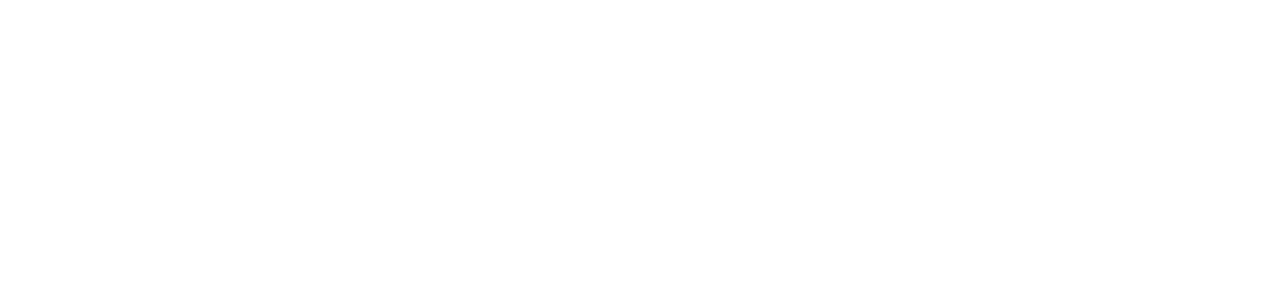
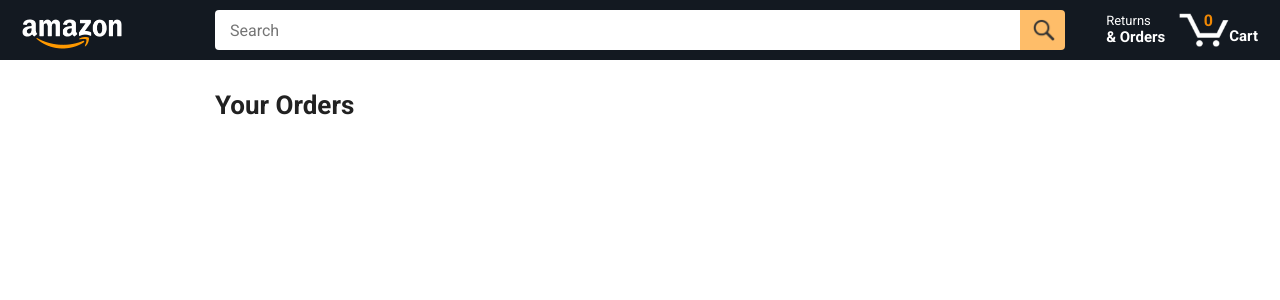
Before and after one commit to Chakrit-Billy/Amazon-E-commerce, a React (Vite) app: page /orders in a window 1280 px wide. Before the commit this address had no page. Shown: the top 300 px of the page. Built offline with nearby package versions, Linux system fonts and the light colour scheme.

Commit message:
feat(orders page):done this page

```diff
--- a/src/components/CartContext.jsx
+++ b/src/components/CartContext.jsx
@@ -7,10 +7,11 @@ export const CartProvider = ({ children }) => {
   const { dateFunc } = useDateContext();
   const dateString1 = dateFunc(1);
   const [cartItems, setCartItems] = useState([]);
-  const [selectedQuantity, setSelectedQuantity] = useState(
-    dateString1.split(" - ")[0]
-  );
+  const [selectedQuantity, setSelectedQuantity] = useState();
   const [shipPing, setShipPing] = useState(["FREE Shipping"]);
+  const [date, setDate] = useState(dateString1.split(" - ")[0]);
+  const [cartQuantity, setCartQuantity] = useState(0);
+  const [orders, setOrders] = useState([]);
   return (
     <CartContext.Provider
       value={{
@@ -20,6 +21,12 @@ export const CartProvider = ({ children }) => {
         setSelectedQuantity,
         shipPing,
         setShipPing,
+        date,
+        setDate,
+        cartQuantity,
+        setCartQuantity,
+        orders,
+        setOrders,
       }}>
       {children}
     </CartContext.Provider>
--- a/src/components/amazon.jsx
+++ b/src/components/amazon.jsx
@@ -8,7 +8,7 @@ import { useCart } from "./CartContext";
 
 function Amazon() {
   const { cartItems, setCartItems } = useCart();
-  const [cartQuantity, setCartQuantity] = useState(0);
+  const { cartQuantity, setCartQuantity } = useCart();
   const [selectedQuantity, setSelectedQuantity] = useState(1);
 
   const handleAddToCart = (
@@ -83,7 +83,7 @@ function Amazon() {
         </div>
 
         <div className='amazon-header-right-section'>
-          <Link className='orders-link header-link' to='/order'>
+          <Link className='orders-link header-link' to='/orders'>
             <span className='returns-text'>Returns</span>
             <span className='orders-text'>& Orders</span>
           </Link>
--- a/src/components/checkoutpage.jsx
+++ b/src/components/checkoutpage.jsx
@@ -16,14 +16,18 @@ export function CheckoutPage() {
     cartItems,
     setCartItems,
     selectedQuantity,
-    setSelectedQuantity,
     shipPing,
     setShipPing,
+    date,
+    setDate,
+    setCartQuantity,
+    orders,
+    setOrders,
   } = useCart();
   const handleQuantityChange = (event) => {
     const value = event.target.value;
-    const [date, price] = value.split(" - ");
-    setSelectedQuantity(date);
+    const [date1, price] = value.split(" - ");
+    setDate(date1);
     setShipPing(price);
   };
 
@@ -83,9 +87,7 @@ export function CheckoutPage() {
               return (
                 <>
                   <div className='cart-item-container' key={i}>
-                    <div className='delivery-date'>
-                      Delivery date: {selectedQuantity}
-                    </div>
+                    <div className='delivery-date'>Delivery date: {date}</div>
                     <div className='cart-item-details-grid'>
                       <img
                         className='product-image'
@@ -223,7 +225,23 @@ export function CheckoutPage() {
               <div className='payment-summary-money'>${total.toFixed(2)}</div>
             </div>
 
-            <button className='place-order-button button-primary'>
+            <button
+              className='place-order-button button-primary'
+              onClick={() => {
+                const newOrder = {
+                  cartItems,
+                  shippingPrice,
+                  totalItemsPrice,
+                  totalItemsPriceTax,
+                  total,
+                  date,
+                };
+
+                setOrders([...orders, newOrder]); // Add the new order to the orders array
+                setCartItems([]); // Clear the cartItems
+                setCartQuantity(0);
+                navigate("/orders");
+              }}>
               Place your order
             </button>
           </div>
--- /dev/null
+++ b/src/components/orders.jsx
@@ -0,0 +1,132 @@
+import "./styles/shared/general.css";
+import "./styles/shared/amazon-header.css";
+import "./styles/pages/orders.css";
+import { Link, useNavigate } from "react-router-dom";
+import { useCart } from "./CartContext";
+
+export function Orders() {
+  const navigate = useNavigate();
+  let { cartQuantity, orders, setCartItems } = useCart();
+  const currentDate = new Date();
+  const formattedDate = currentDate.toLocaleDateString("en-US", {
+    month: "long",
+    day: "numeric",
+  });
+
+  return (
+    <>
+      <div className='amazon-header'>
+        <div className='amazon-header-left-section'>
+          <Link to='/' className='header-link'>
+            <img
+              className='amazon-logo'
+              src='src/images/amazon-logo-white.png'
+              alt='Amazon Logo'
+            />
+            <img
+              className='amazon-mobile-logo'
+              src='src/images/amazon-mobile-logo-white.png'
+              alt='Amazon Mobile Logo'
+            />
+          </Link>
+        </div>
+
+        <div className='amazon-header-middle-section'>
+          <input className='search-bar' type='text' placeholder='Search' />
+
+          <button className='search-button'>
+            <img
+              className='search-icon'
+              src='src/images/icons/search-icon.png'
+              alt='Search Icon'
+            />
+          </button>
+        </div>
+
+        <div className='amazon-header-right-section'>
+          <Link className='orders-link header-link' to='/'>
+            <span className='returns-text'>Returns</span>
+            <span className='orders-text'>& Orders</span>
+          </Link>
+
+          <Link className='cart-link header-link' to='/checkout'>
+            <img
+              className='cart-icon'
+              src='src/images/icons/cart-icon.png'
+              alt='Cart Icon'
+            />
+            <div className='cart-quantity'>{cartQuantity}</div>
+            <div className='cart-text'>Cart</div>
+          </Link>
+        </div>
+      </div>
+      <div className='main'>
+        <div className='page-title'>Your Orders</div>
+        <div className='orders-grid'>
+          {orders.map((order, i) => (
+            <div className='order-container' key={i}>
+              <div className='order-header'>
+                <div className='order-header-left-section'>
+                  <div className='order-date'>
+                    <div className='order-header-label'>Order Placed:</div>
+                    <div>{formattedDate}</div>
+                  </div>
+                  <div className='order-total'>
+                    <div className='order-header-label'>Total:</div>
+                    <div>${order.total.toFixed(2)}</div>
+                  </div>
+                </div>
+                <div className='order-header-right-section'>
+                  <div className='order-header-label'>Order ID:</div>
+                  <div>{i}</div>
+                </div>
+              </div>
+              <div className='order-details-grid'>
+                {order.cartItems.map((cartItem) => (
+                  // Wrap the following elements in a JSX fragment
+                  <>
+                    <div className='product-image-container'>
+                      <img src={cartItem.productImage} alt='Product' />
+                    </div>
+                    <div className='product-details'>
+                      <div className='product-name'>{cartItem.productName}</div>
+                      <div className='product-delivery-date'>
+                        Arriving on: {order.date.split(",")[1]}
+                      </div>
+                      <div className='product-quantity'>
+                        Quantity: {cartItem.quantity}
+                      </div>
+                      <button className='buy-again-button button-primary'>
+                        <img
+                          className='buy-again-icon'
+                          src='src/images/icons/buy-again.png'
+                          alt='Buy Again Icon'
+                        />
+                        <span
+                          className='buy-again-message'
+                          onClick={() => {
+                            navigate("/checkout");
+                            console.log(order.cartItems);
+                            setCartItems(order.cartItems);
+                          }}>
+                          Buy it again
+                        </span>
+                      </button>
+                    </div>
+                    <div className='product-actions'>
+                      <a href='tracking.html'>
+                        <button className='track-package-button button-secondary'>
+                          Track package
+                        </button>
+                      </a>
+                    </div>
+                  </>
+                ))}
+              </div>
+            </div>
+          ))}
+        </div>
+      </div>
+    </>
+  );
+}
--- a/src/components/styles/pages/amazon.css
+++ b/src/components/styles/pages/amazon.css
@@ -1,5 +1,6 @@
 .main {
   margin-top: 60px;
+  /* max-width: 100% !important; */
 }
 
 .products-grid {
@@ -97,7 +98,8 @@
 
 .product-name {
   height: 40px;
-  margin-bottom: 5px;
+  margin-bottom: 10px;
+  overflow: clip;
 }
 
 .product-rating-container {
--- a/src/main.jsx
+++ b/src/main.jsx
@@ -5,6 +5,7 @@ import { DateProvider } from "./components/DateProvider.jsx";
 import { BrowserRouter as Router, Routes, Route } from "react-router-dom";
 import { CheckoutPage } from "./components/checkoutpage.jsx";
 import { CartProvider } from "./components/CartContext.jsx";
+import { Orders } from "./components/orders.jsx";
 
 ReactDOM.createRoot(document.getElementById("root")).render(
   <React.StrictMode>
@@ -14,6 +15,7 @@ ReactDOM.createRoot(document.getElementById("root")).render(
           <Routes>
             <Route path='/' element={<Amazon />} />
             <Route path='/checkout' element={<CheckoutPage />} />
+            <Route path='/orders' element={<Orders />} />
           </Routes>
         </Router>
       </CartProvider>
```
